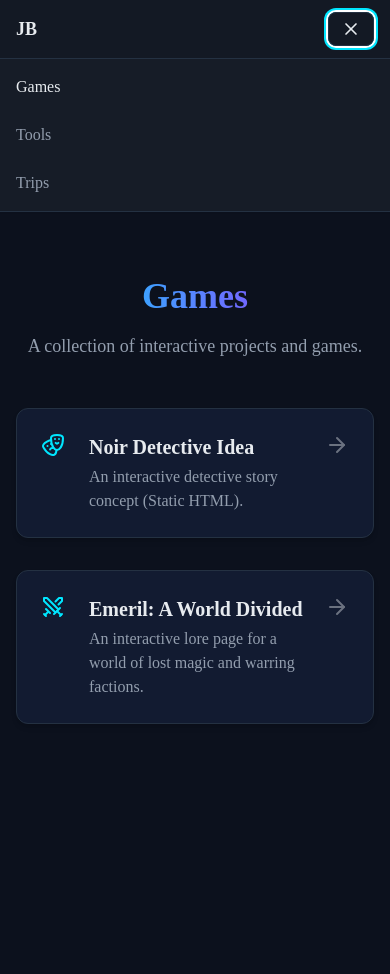
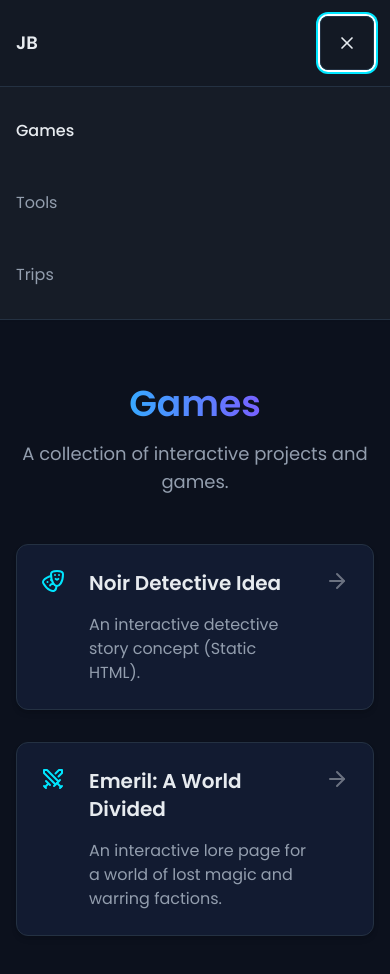
Before and after one commit to ferynd/Website, a Next.js app: page /games in a window 390 px wide. Both pictures are taken after a click on the button "Toggle menu". Shown: the top 974 px of the page. Before the commit the page ends 844 px from the top, so only its background shows below. Built offline with nearby package versions, Linux system fonts and the light colour scheme.

Commit message:
style: refine ui with consistent spacing and transitions

```diff
--- a/app/games/page.tsx
+++ b/app/games/page.tsx
@@ -39,16 +39,16 @@ export default function GamesPage() {
             <Link
               href={game.href}
               key={game.name}
-              className="group block rounded-xl border border-border bg-surface-1 p-6 shadow-md transition-shadow transition-transform duration-200 hover:shadow-xl hover:scale-[1.02] focus-ring"
+              className="group block rounded-xl border border-border bg-surface-1 p-6 shadow-md transition-all duration-200 ease-in-out hover:shadow-xl hover:scale-[1.02] focus-ring"
             >
               <div className="flex items-start">
                 <div className="mr-6 flex-shrink-0 text-accent">{game.icon}</div>
                 <div>
                   <h2 className="text-xl font-semibold">{game.name}</h2>
-                  <p className="mt-1 text-text-2">{game.description}</p>
+                  <p className="mt-4 text-text-2">{game.description}</p>
                 </div>
                 <div className="ml-auto pl-4 flex-shrink-0">
-                  <ArrowRight size={24} className="text-text-3 transition-transform duration-200 group-hover:translate-x-1 group-hover:text-accent" />
+                  <ArrowRight size={24} className="text-text-3 transition-all duration-200 ease-in-out group-hover:translate-x-1 group-hover:text-accent" />
                 </div>
               </div>
             </Link>
--- a/app/layout.tsx
+++ b/app/layout.tsx
@@ -19,7 +19,7 @@ export const metadata = {
 export default function RootLayout({ children }: { children: React.ReactNode }) {
   return (
     <html lang="en" data-theme="dark">
-      <body className={`${poppins.variable} min-h-dvh bg-bg text-text`}>
+      <body className={`${poppins.variable} min-h-dvh bg-bg text-text font-sans`}>
         {children}
       </body>
     </html>
--- a/app/page.tsx
+++ b/app/page.tsx
@@ -28,8 +28,8 @@ export default function Home() {
                 href={link.href}
                 className={
                   link.href === '/games'
-                    ? 'rounded-xl3 bg-accent text-black px-6 py-3 font-medium shadow-glow transition hover:brightness-110 focus-ring'
-                    : 'rounded-xl3 border border-border text-text-2 px-6 py-3 transition hover:border-accent hover:text-text focus-ring'
+                    ? 'rounded-xl3 bg-accent text-black px-6 py-4 font-medium shadow-glow transition-all duration-200 ease-in-out hover:brightness-110 focus-ring'
+                    : 'rounded-xl3 border border-border text-text-2 px-6 py-4 transition-all duration-200 ease-in-out hover:border-accent hover:text-text focus-ring'
                 }
               >
                 {link.label}
--- a/app/tools/page.tsx
+++ b/app/tools/page.tsx
@@ -51,16 +51,16 @@ export default function ToolsPage() {
             <Link
               href={tool.href}
               key={tool.name}
-              className="group block rounded-xl border border-border bg-surface-1 p-6 shadow-md transition-shadow transition-transform duration-200 hover:shadow-xl hover:scale-[1.02] focus-ring"
+              className="group block rounded-xl border border-border bg-surface-1 p-6 shadow-md transition-all duration-200 ease-in-out hover:shadow-xl hover:scale-[1.02] focus-ring"
             >
               <div className="flex items-start">
                 <div className="mr-6 flex-shrink-0 text-accent">{tool.icon}</div>
                 <div>
                   <h2 className="text-xl font-semibold">{tool.name}</h2>
-                  <p className="mt-1 text-text-2">{tool.description}</p>
+                  <p className="mt-4 text-text-2">{tool.description}</p>
                 </div>
                 <div className="ml-auto pl-4 flex-shrink-0">
-                  <ArrowRight size={24} className="text-text-3 transition-transform duration-200 group-hover:translate-x-1 group-hover:text-accent" />
+                  <ArrowRight size={24} className="text-text-3 transition-all duration-200 ease-in-out group-hover:translate-x-1 group-hover:text-accent" />
                 </div>
               </div>
             </Link>
--- a/app/trips/page.tsx
+++ b/app/trips/page.tsx
@@ -33,16 +33,16 @@ export default function TripsPage() {
             <Link
               href={trip.href}
               key={trip.name}
-              className="group block rounded-xl border border-border bg-surface-1 p-6 shadow-md transition-shadow transition-transform duration-200 hover:shadow-xl hover:scale-[1.02] focus-ring"
+              className="group block rounded-xl border border-border bg-surface-1 p-6 shadow-md transition-all duration-200 ease-in-out hover:shadow-xl hover:scale-[1.02] focus-ring"
             >
               <div className="flex items-start">
                 <div className="mr-6 flex-shrink-0 text-accent">{trip.icon}</div>
                 <div>
                   <h2 className="text-xl font-semibold">{trip.name}</h2>
-                  <p className="mt-1 text-text-2">{trip.description}</p>
+                  <p className="mt-4 text-text-2">{trip.description}</p>
                 </div>
                 <div className="ml-auto pl-4 flex-shrink-0">
-                  <ArrowRight size={24} className="text-text-3 transition-transform duration-200 group-hover:translate-x-1 group-hover:text-accent" />
+                  <ArrowRight size={24} className="text-text-3 transition-all duration-200 ease-in-out group-hover:translate-x-1 group-hover:text-accent" />
                 </div>
               </div>
             </Link>
--- a/components/Button.tsx
+++ b/components/Button.tsx
@@ -6,7 +6,7 @@ import { Loader2 } from 'lucide-react';
 /* CONFIGURATION: button variant and size classes               */
 /* ------------------------------------------------------------ */
 const buttonVariants = cva(
-  'inline-flex items-center justify-center font-medium rounded-lg transition focus:outline-none focus:ring-2 focus:ring-accent focus:ring-offset-2 disabled:opacity-50 disabled:pointer-events-none',
+  'inline-flex items-center justify-center font-medium rounded-lg transition-all duration-200 ease-in-out focus:outline-none focus:ring-2 focus:ring-accent focus:ring-offset-2 disabled:opacity-50 disabled:pointer-events-none',
   {
     variants: {
       variant: {
@@ -17,9 +17,9 @@ const buttonVariants = cva(
         ghost: 'bg-transparent text-text hover:bg-surface-2',
       },
       size: {
-        sm: 'px-3 py-1.5 text-sm',
-        md: 'px-4 py-2',
-        lg: 'px-6 py-3 rounded-xl text-lg',
+        sm: 'px-4 py-4 text-sm',
+        md: 'px-6 py-6',
+        lg: 'px-8 py-8 rounded-xl text-lg',
       },
     },
     defaultVariants: {
@@ -45,7 +45,7 @@ const Button = React.forwardRef<HTMLButtonElement, ButtonProps>(
         {...props}
       >
         {loading && (
-          <Loader2 className="mr-2 h-4 w-4 animate-spin" aria-hidden="true" />
+          <Loader2 className="mr-4 h-4 w-4 animate-spin" aria-hidden="true" />
         )}
         {children}
       </button>
--- a/components/Input.tsx
+++ b/components/Input.tsx
@@ -16,7 +16,7 @@ const Input = React.forwardRef<HTMLInputElement, InputProps>(
     const autoId = React.useId();
     const inputId = id ?? autoId;
 
-    const baseClasses = `bg-surface-1 border ${error ? 'border-error' : 'border-border'} text-text placeholder:text-text-3 rounded-lg px-3 py-2 focus:border-accent focus:outline-none focus:ring-2 focus:ring-accent focus:ring-offset-2`;
+    const baseClasses = `bg-surface-1 border ${error ? 'border-error' : 'border-border'} text-text placeholder:text-text-3 rounded-lg px-4 py-4 transition-all duration-200 ease-in-out hover:border-accent focus:border-accent focus:outline-none focus:ring-2 focus:ring-accent focus:ring-offset-2`;
 
     const inputElement = (
       <input
@@ -34,12 +34,12 @@ const Input = React.forwardRef<HTMLInputElement, InputProps>(
     return (
       <div className={wrapperClassName ? wrapperClassName : 'flex flex-col'}>
         {label && (
-          <label htmlFor={inputId} className="text-text-2 text-sm font-medium mb-1">
+          <label htmlFor={inputId} className="text-text-2 text-sm font-medium mb-4">
             {label}
           </label>
         )}
         {inputElement}
-        {error && <p className="text-error text-sm mt-1">{error}</p>}
+        {error && <p className="text-error text-sm mt-4">{error}</p>}
       </div>
     );
   }
--- a/components/Nav.tsx
+++ b/components/Nav.tsx
@@ -14,18 +14,18 @@ const navLinks = [
   { label: 'Trips', href: '/trips' },
 ];
 
-const linkBaseClass = 'transition hover:text-text focus-ring';
+const linkBaseClass = 'transition-all duration-200 ease-in-out hover:text-text focus-ring';
 const activeLinkClass = 'text-text font-medium';
 const inactiveLinkClass = 'text-text-2';
 const mobileMenuTransition =
-  'transition-all duration-300 ease-in-out origin-top transform';
+  'transition-all duration-200 ease-in-out origin-top transform';
 
 export default function Nav() {
   const pathname = usePathname();
   const [open, setOpen] = useState(false);
   return (
     <header className="sticky top-0 z-50 backdrop-blur-md bg-surface-2/80 border-b border-border shadow-sm">
-      <nav className="container-tight flex items-center justify-between py-3">
+      <nav className="container-tight flex items-center justify-between py-4">
         <Link href="/" className={`text-lg font-semibold ${linkBaseClass}`}>
           JB
         </Link>
@@ -34,7 +34,7 @@ export default function Nav() {
           aria-expanded={open}
           variant="ghost"
           size="sm"
-          className="md:hidden p-2 border border-border hover:border-accent"
+          className="md:hidden p-4 border border-border hover:border-accent"
           onClick={() => setOpen(!open)}
         >
           {open ? <X className="h-5 w-5" /> : <Menu className="h-5 w-5" />}
@@ -62,13 +62,13 @@ export default function Nav() {
             : 'scale-y-0 opacity-0 pointer-events-none'
         }`}
       >
-        <ul className="px-4 py-2 space-y-2">
+        <ul className="px-4 py-4 space-y-4">
           {navLinks.map((link) => {
             const isActive = pathname === link.href;
             return (
               <li key={link.href}>
                 <Link
-                  className={`block py-2 ${linkBaseClass} ${isActive ? activeLinkClass : inactiveLinkClass}`}
+                  className={`block py-4 ${linkBaseClass} ${isActive ? activeLinkClass : inactiveLinkClass}`}
                   href={link.href}
                   onClick={() => setOpen(false)}
                 >
--- a/components/ProjectCard.tsx
+++ b/components/ProjectCard.tsx
@@ -7,19 +7,19 @@ type Props = { title: string; description: string; tags?: string[]; href?: strin
 
 export default function ProjectCard({ title, description, tags = [], href = defaultHref, imageUrl }: Props) {
   return (
-    <a href={href} className="group block rounded-xl3 overflow-hidden border border-border bg-surface-1 shadow-1 transition duration-200 ease-linear hover:shadow-2 hover:shadow-glow focus-ring">
+    <a href={href} className="group block rounded-xl3 overflow-hidden border border-border bg-surface-1 shadow-1 transition-all duration-200 ease-in-out hover:shadow-2 hover:shadow-glow focus-ring">
       {imageUrl && (
         <div className="aspect-[16/9] overflow-hidden">
           <img src={imageUrl} alt="" className="h-full w-full object-cover transition duration-300 group-hover:scale-[1.03]" />
         </div>
       )}
-      <div className="p-5">
-        <h3 className="text-2xl font-semibold mb-1">{title}</h3>
+      <div className="p-6">
+        <h3 className="text-2xl font-semibold mb-4">{title}</h3>
         <p className="text-text-2">{description}</p>
         {tags.length > 0 && (
-          <div className="mt-4 flex flex-wrap gap-2">
+          <div className="mt-4 flex flex-wrap gap-4">
             {tags.map((tag) => (
-              <span key={tag} className="inline-flex items-center rounded-full border border-border px-2.5 py-1 text-[12px] text-text-2 group-hover:border-accent">
+              <span key={tag} className="inline-flex items-center rounded-full border border-border px-4 py-4 text-[12px] text-text-2 group-hover:border-accent">
                 {tag}
               </span>
             ))}
--- a/components/Select.tsx
+++ b/components/Select.tsx
@@ -16,7 +16,7 @@ const Select = React.forwardRef<HTMLSelectElement, SelectProps>(
     const autoId = React.useId();
     const selectId = id ?? autoId;
 
-    const baseClasses = `bg-surface-1 border ${error ? 'border-error' : 'border-border'} text-text placeholder:text-text-3 rounded-lg px-3 py-2 focus:border-accent focus:outline-none focus:ring-2 focus:ring-accent focus:ring-offset-2`;
+    const baseClasses = `bg-surface-1 border ${error ? 'border-error' : 'border-border'} text-text placeholder:text-text-3 rounded-lg px-4 py-4 transition-all duration-200 ease-in-out hover:border-accent focus:border-accent focus:outline-none focus:ring-2 focus:ring-accent focus:ring-offset-2`;
 
     const selectElement = (
       <select
@@ -36,12 +36,12 @@ const Select = React.forwardRef<HTMLSelectElement, SelectProps>(
     return (
       <div className={wrapperClassName ? wrapperClassName : 'flex flex-col'}>
         {label && (
-          <label htmlFor={selectId} className="text-text-2 text-sm font-medium mb-1">
+          <label htmlFor={selectId} className="text-text-2 text-sm font-medium mb-4">
             {label}
           </label>
         )}
         {selectElement}
-        {error && <p className="text-error text-sm mt-1">{error}</p>}
+        {error && <p className="text-error text-sm mt-4">{error}</p>}
       </div>
     );
   }
```
